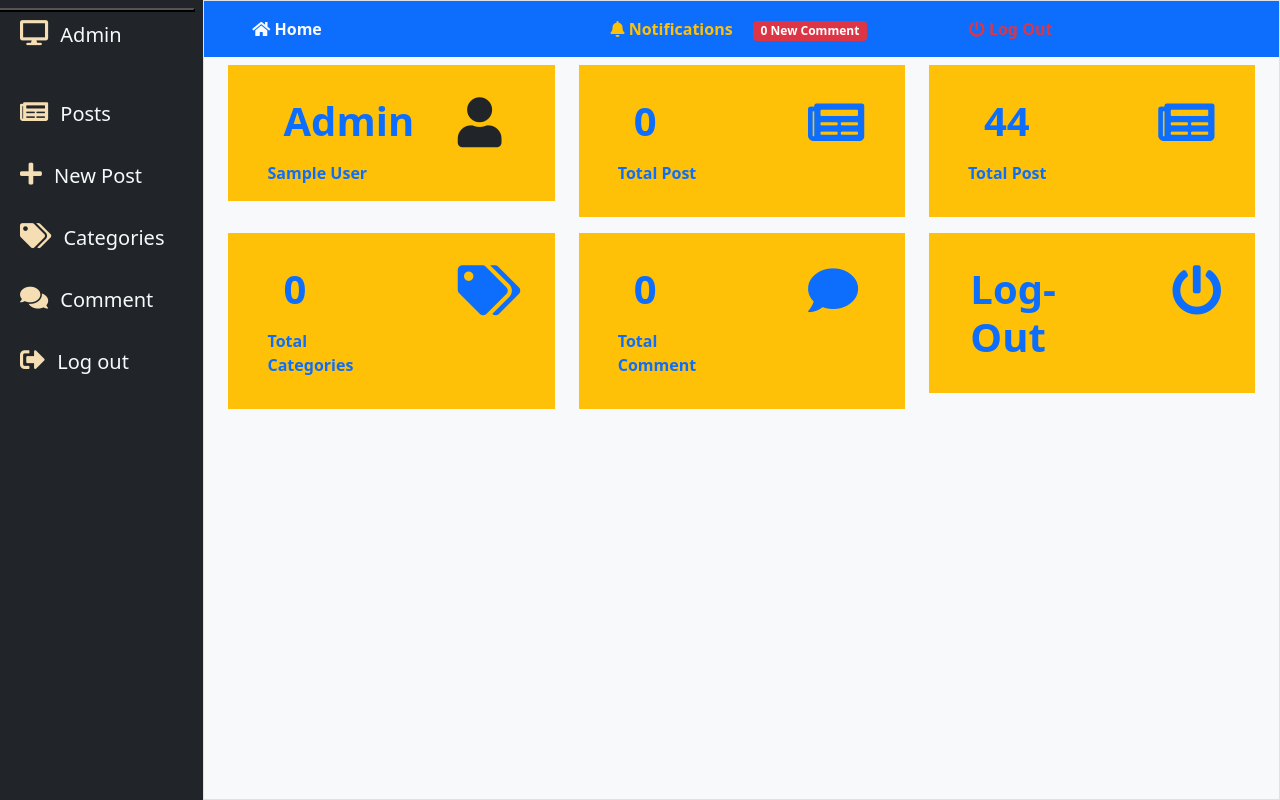
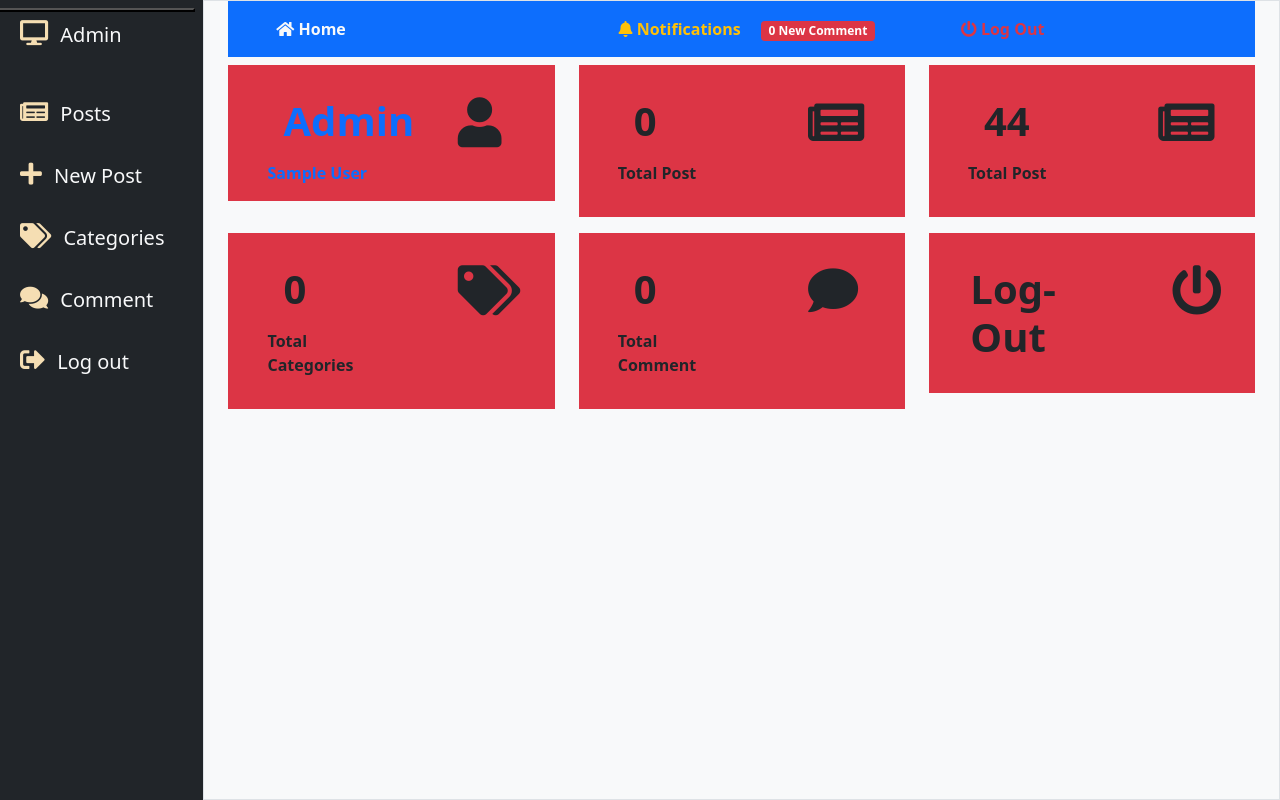
Before and after one commit to Kollybright2018/Myblog, a PHP site: page /admin/dashboard.php in a window 1280 px wide. Run offline with PHP 8.4, Linux system fonts and the light colour scheme; the visitor is signed in with stand-in values (Sample User, id 1); data that the repository does not hold is empty.

Commit message:
Version 1.0

```diff
--- a/admin/comment.php
+++ b/admin/comment.php
@@ -104,6 +104,7 @@ require('inc/head.php')
         <div class="container ">
             <div class="table-responsive">
         <table class="table table-bordered table-striped table-hover table-dark">
+          <form>
             <thead>
                 <tr>
                 <th>S/N</th>
@@ -155,6 +156,7 @@ require('inc/head.php')
 
                 </tr>
             </tfoot>
+                    </form>
         </table>
         </div>
         </div>
--- a/admin/dashboard.php
+++ b/admin/dashboard.php
@@ -16,9 +16,7 @@ require('inc/head.php');
     <title>Admin Dashboard ||  </title>
 </head>
 <body>
-    <style>
 
-    </style>
   <div class="container-fluid admin-container-fluid ">
       <!-- container row -->
         <div class="row">
@@ -39,7 +37,7 @@ require('inc/head.php');
 
         <!--bx  -->
                 <div class="col-md-4   ">
-                    <div class="row bg-warning py-3 my-2 justify-content-center">
+                    <div class="row bg-danger py-3 my-2 justify-content-center">
                        <div class="col-md-5  col-sm-10">
                            <a href="index.php" class="">
                                  <h4 class="m-3 bx-text">Admin</h4>
@@ -58,21 +56,21 @@ require('inc/head.php');
 
           <!--bx  -->
           <div class="col-md-4     ">
-                    <div class="row bg-warning py-3 my-2 justify-content-center">
+                    <div class="row bg-danger py-3 my-2 justify-content-center">
                     <?php
                     $post = mysqli_query ($dbc, "SELECT * FROM post");
                     $count_p= mysqli_num_rows($post) ;
                     ?>
                     <div class="col-md-5  col-sm-10">
                            <a href="post.php" class="">
-                                 <h4 class="m-3 bx-text"><?php echo $count_p ?></h4>
-                            <p><b>  Total Post </b></p>
+                                 <h4 class=" text-dark m-3 bx-text"><?php echo $count_p ?></h4>
+                            <p class="text-dark"><b>  Total Post </b></p>
                            </a>
 
                         </div>
                         <div class="col-md-2  col-sm-10"></div>
                         <div class="col-md-3  col-sm-10">
-                          <a href="">  <i class="fas bx-icon fa-newspaper my-3 pe-5"></i></a>
+                          <a href="" class="text-dark"  >  <i class="fas bx-icon fa-newspaper my-3 pe-5"></i></a>
                         </div>
 
                     </div>
@@ -81,13 +79,13 @@ require('inc/head.php');
 
           <!--bx  -->
           <div class="col-md-4     ">
-                    <div class="row bg-warning py-3 my-2 justify-content-center">
+                    <div class="row bg-danger py-3 my-2 justify-content-center">
                      <?php
                     $post = mysqli_query ($dbc, "SELECT * FROM post");
                     $count_p= mysqli_num_rows($post) ;
                     ?>
                     <div class="col-md-5  col-sm-10">
-                           <a href="" class="">
+                           <a href="" class="text-dark">
                                  <h4 class="m-3 bx-text">44</h4>
                             <p><b>  Total Post </b></p>
                            </a>
@@ -95,7 +93,7 @@ require('inc/head.php');
                         </div>
                         <div class="col-md-2  col-sm-10"></div>
                         <div class="col-md-3  col-sm-10">
-                         <a href="">   <i class="fas bx-icon fa-newspaper my-3 pe-5"></i></a>
+                         <a href="" class="text-dark">   <i class="fas bx-icon fa-newspaper my-3 pe-5"></i></a>
                         </div>
 
                     </div>
@@ -103,14 +101,14 @@ require('inc/head.php');
         <!-- //bx -->
 
            <!--bx  -->
-           <div class="col-md-4   ">
-                    <div class="row bg-warning py-3 my-2 justify-content-center">
+           <div class="col-md-4  ">
+                    <div class="row  bg-danger py-3 my-2 justify-content-center">
                     <?php
                     $cart = mysqli_query ($dbc, "SELECT * FROM category");
                     $count_c= mysqli_num_rows($cart);
                     ?>
                     <div class="col-md-5  col-sm-10">
-                           <a href="category.php" class="">
+                           <a href="category.php" class="text-dark">
                                  <h4 class="m-3 bx-text"><?php echo $count_c ?></h4>
                             <p><b>  Total Categories </b></p>
                            </a>
@@ -118,7 +116,7 @@ require('inc/head.php');
                         </div>
                         <div class="col-md-2  col-sm-10"></div>
                         <div class="col-md-3  col-sm-10">
-                            <a href="category.php">  <i class="fas bx-icon fa-tags my-3 pe-5"></i></a>
+                            <a class="text-dark" href="category.php">  <i class="fas bx-icon fa-tags my-3 pe-5"></i></a>
 
                         </div>
 
@@ -128,13 +126,13 @@ require('inc/head.php');
 
           <!--bx  -->
           <div class="col-md-4     ">
-                    <div class="row bg-warning py-3 my-2 justify-content-center">
+                    <div class="row bg-danger py-3 my-2 justify-content-center">
                     <?php
                     $comment = mysqli_query ($dbc, "SELECT * FROM comment");
                     $count_c= mysqli_num_rows($comment);
                     ?>
                     <div class="col-md-5  col-sm-10">
-                           <a href="comment.php" class="">
+                           <a href="comment.php" class="text-dark">
                                  <h4 class="m-3 bx-text"><?php echo $count_c ?></h4>
                             <p><b>  Total Comment </b></p>
                            </a>
@@ -142,7 +140,7 @@ require('inc/head.php');
                         </div>
                         <div class="col-md-2  col-sm-10"></div>
                         <div class="col-md-3  col-sm-10">
-                          <a href="comment.php">  <i class="fas bx-icon fa-comment my-3 pe-5"></i></a>
+                          <a href="comment.php  " class="text-dark">  <i class="fas bx-icon fa-comment my-3 pe-5"></i></a>
                         </div>
 
                     </div>
@@ -151,9 +149,9 @@ require('inc/head.php');
 
           <!--bx  -->
           <div class="col-md-4     ">
-                    <div class="row bg-warning py-3 my-2 justify-content-center">
+                    <div class="row bg-danger py-3 my-2 justify-content-center">
                        <div class="col-md-6  col-sm-10">
-                           <a href="inc/logout.php" class="">
+                           <a href="inc/logout.php" class="text-dark">
                                  <h6 class="m-3 bx-text">Log-Out</h6>
                             <p><b>  </b></p>
                            </a>
@@ -161,7 +159,7 @@ require('inc/head.php');
                         </div>
                         <div class="col-md-2  col-sm-10"></div>
                         <div class="col-md-3  col-sm-10">
-                           <a href="inc/logout.php">  <i class="fas bx-icon fa-power-off my-3 pe-5"></i></a>
+                           <a href="inc/logout.php" class="text-dark">  <i class="fas bx-icon fa-power-off my-3 pe-5"></i></a>
                         </div>
 
                     </div>
--- a/admin/edit_post.php
+++ b/admin/edit_post.php
@@ -59,7 +59,7 @@ if (empty($error)) {
                 WHERE  p_id = ? ");
   $author= $_SESSION['fname'];
 
-  $insert -> bind_param("sssssisi", $title, $author, $keyword, $img_folder, $content, $cart_id, $slug, $p_id  );
+  $insert -> bind_param("sssssisi", $title, $author, $keyword, $img_folder, $content, $cart_id, $slug, $get['p_id']  );
 
   if ($insert -> execute() ) {
       move_uploaded_file($image, $img_folder);
--- a/admin/inc/head.php
+++ b/admin/inc/head.php
@@ -1,4 +1,5 @@
-<link rel="stylesheet" href="style.css">
+<link rel="stylesheet" href="css/style.css">
+<link rel="shortcut icon" href="../images/logo.png" type="image/x-icon">
 <link rel="stylesheet" href="../bootstrap/css/bootstrap.min.css">
 <link rel="stylesheet" href="../fontawesome/css/all.min.css">
 <meta charset="UTF-8">
--- a/admin/inc/navbar.php
+++ b/admin/inc/navbar.php
@@ -1,3 +1,4 @@
+<div class="container">
 <div class="row bg-primary " >
             <div class="col-md-4 p-3">
               <strong> <a href="dashboard.php" class="text-light p-3" ><span class=" ms-3 fas fa-home"> </span> Home</a> </strong>
@@ -20,3 +21,4 @@
                <!-- <a href="#" class="link">Log Out</a> -->
             </div>
         </div>
+        </div>
--- a/inc/category.php
+++ b/inc/category.php
@@ -1,5 +1,5 @@
 
-<div class="col-md-3 col-sm-10">
+<div class="col-md-3 col-10">
                 <div class="row justify-content-center bg-light">
                     <h3>Category</h3>
 
--- a/inc/education.php
+++ b/inc/education.php
@@ -12,7 +12,7 @@
 
               ?>
 
-            <div class="col-md-3 col-sm-10">
+            <div class="col-md-3 col-10">
             <div class="row justify-content-center bg-light">
                 <h3>Education News</h3>
              <?php
@@ -38,7 +38,7 @@
 
                     </div>
                     <div class="col-md-10 p-3">
-                        <p><?php echo substr( $content, 0, 100)?>?.....
+                        <p><?php echo html_entity_decode(substr( $content, 0, 100)) ?>?.....
                                <a href="news.php?news=<?php echo $slug?>" class="">Read More</a></p>
                        <strong>Post By  <span class="text-danger"> <?php echo $author?> <br> </span> <i>  <?php echo $date?> </i></strong>
                        <span class="badge bg-danger"><?php echo $cart_name?></span>
--- a/inc/head.php
+++ b/inc/head.php
@@ -1,4 +1,5 @@
-    <link rel="stylesheet" href="css/mystyle.css">
+   <link rel="shortcut icon" href="images/logo.png" type="image/x-icon">
+   <link rel="stylesheet" href="css/mystyle.css">
     <meta charset="UTF-8">
     <meta http-equiv="X-UA-Compatible" content="IE=edge">
     <meta name="viewport" content="width=device-width, initial-scale=1.0">
--- a/inc/latest.php
+++ b/inc/latest.php
@@ -4,7 +4,7 @@
                          INNER JOIN category WHERE post.cart_id = category.cart_id AND post.p_status='published' ORDER BY post.p_id DESC Limit 3 ") ;
               ?>
 
-            <div class="col-md-3  col-sm-10">
+            <div class="col-md-3  col-10">
             <div class="row justify-content-center bg-light">
                 <h3>Latest News</h3>
              <?php
@@ -29,7 +29,7 @@
 
                     </div>
                     <div class="col-md-10 p-3">
-                        <p><?php echo substr( $content, 0, 100)?>?.....
+                        <p><?php echo html_entity_decode(substr( $content, 0, 100)) ?>?.....
                                <a href="news.php?news=<?php echo $slug?>" class="">Read More</a></p>
                        <strong>Post By  <span class="text-danger"> <?php echo $author?> <br> </span> <i>  <?php echo $date?> </i></strong>
                        <span class="badge bg-danger"><?php echo $cart_name?></span>
```
Also changed, not shown: 1 other file.
